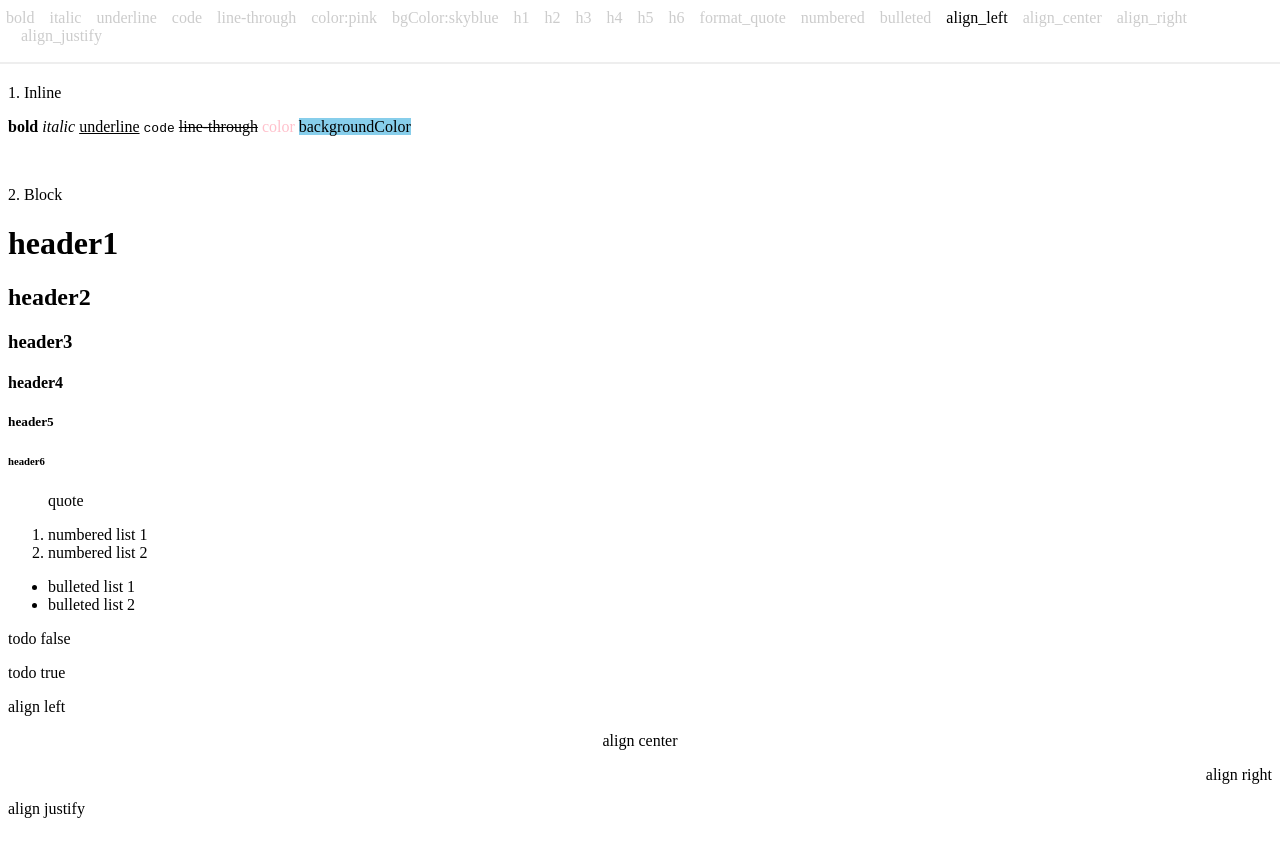
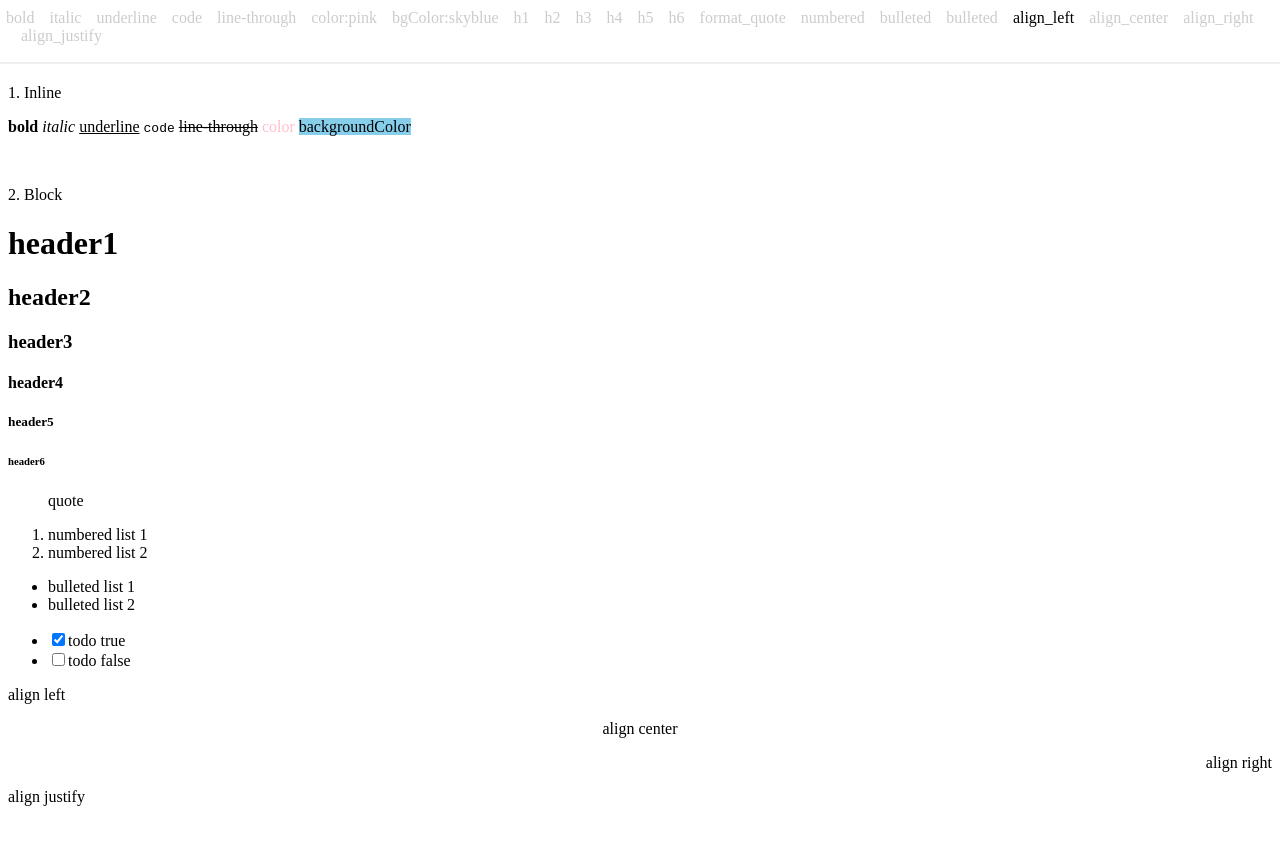
Before and after one commit to eiinu/editor, a React (Vite) app: page / in a window 1280 px wide. Shown: the top 856 px of the page. Built offline with nearby package versions, Linux system fonts and the light colour scheme.

Commit message:
feat: block todo

```diff
--- a/src/App.tsx
+++ b/src/App.tsx
@@ -21,7 +21,7 @@ const HOTKEYS = {
   [key: string]: string
 }
 
-const LIST_TYPES = ['numbered-list', 'bulleted-list']
+const LIST_TYPES = ['numbered-list', 'bulleted-list', 'todo']
 const TEXT_ALIGN_TYPES = ['left', 'center', 'right', 'justify']
 
 const defaultValue: any[] = [
@@ -85,8 +85,21 @@ const defaultValue: any[] = [
       }
     ]
   },
-  { type: "paragraph", align: "left", children: [{ text: "todo false" }] },
-  { type: "paragraph", align: "left", children: [{ text: "todo true" }] },
+  {
+    type: "todo",
+    children: [
+      {
+        type: "todo-item",
+        checked: true,
+        children: [{ text: "todo true" }]
+      },
+      {
+        type: "todo-item",
+        checked: false,
+        children: [{ text: "todo false" }]
+      }
+    ]
+  },
   { type: "paragraph", children: [{ text: "align left" }], align: "left" },
   { type: "paragraph", align: "center", children: [{ text: "align center" }] },
   { type: "paragraph", align: "right", children: [{ text: "align right" }] },
@@ -143,6 +156,7 @@ const RichTextExample = () => {
         <BlockButton format="block-quote" icon="format_quote" />
         <BlockButton format="numbered-list" icon="numbered" />
         <BlockButton format="bulleted-list" icon="bulleted" />
+        <BlockButton format="todo" icon="bulleted" />
         <BlockButton format="left" icon="align_left" />
         <BlockButton format="center" icon="align_center" />
         <BlockButton format="right" icon="align_right" />
@@ -254,10 +268,21 @@ const Element = ({ attributes, children, element }: ElementProps) => {
         </blockquote>
       )
     case 'bulleted-list':
+    case 'todo':
       return (
         <ul style={style} {...attributes}>
           {children}
         </ul>
+      )
+    case 'todo-item':
+      return (
+        <li style={style} {...attributes}>
+          <input type='checkbox' defaultChecked={element.checked} onChange={(e) => {
+            console.log(e)
+            element.checked = e.target.checked
+          }}></input>
+          {children}
+        </li>
       )
     case 'h1':
       return (
```
Also changed, not shown: 1 other file (tests, documents, lock files or other folders).
